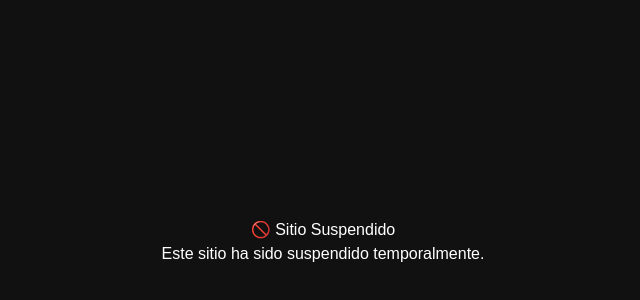
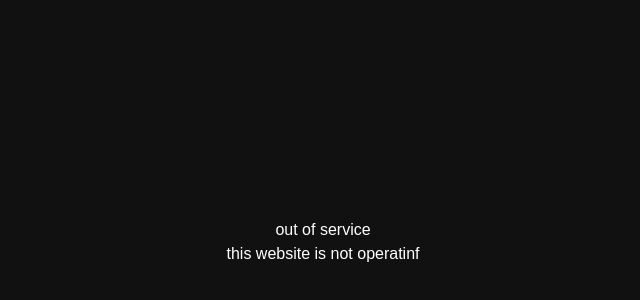
Before and after one commit to o7digital/homedesign, a Next.js app: page /suspendido in a window 1280 px wide. Shown: the part 158-458 px from the top of the page, without its empty margins (317-957 px from the left). Built offline with nearby package versions, Linux system fonts and the light colour scheme.

Commit message:
Versión limpia: sitio Homedesignmarquez

```diff
--- a/app/suspendido/page.tsx
+++ b/app/suspendido/page.tsx
@@ -11,8 +11,8 @@ export default function Suspendido() {
       fontFamily: 'sans-serif',
       textAlign: 'center'
     }}>
-      <h1>🚫 Sitio Suspendido</h1>
-      <p>Este sitio ha sido suspendido temporalmente.</p>
+      <h1> out of service</h1>
+      <p>this website is not operatinf</p>
     </main>
   )
 }
```
